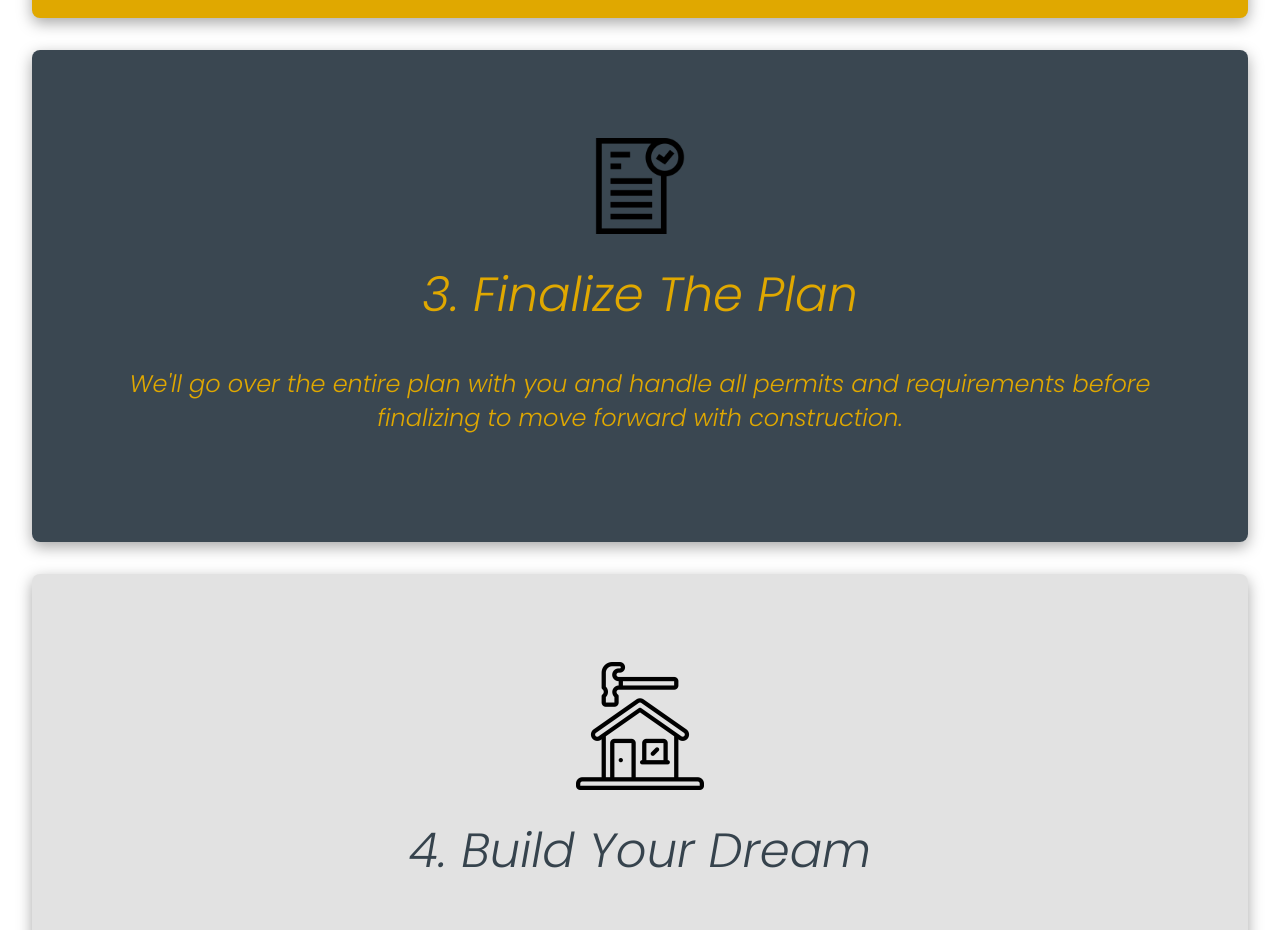
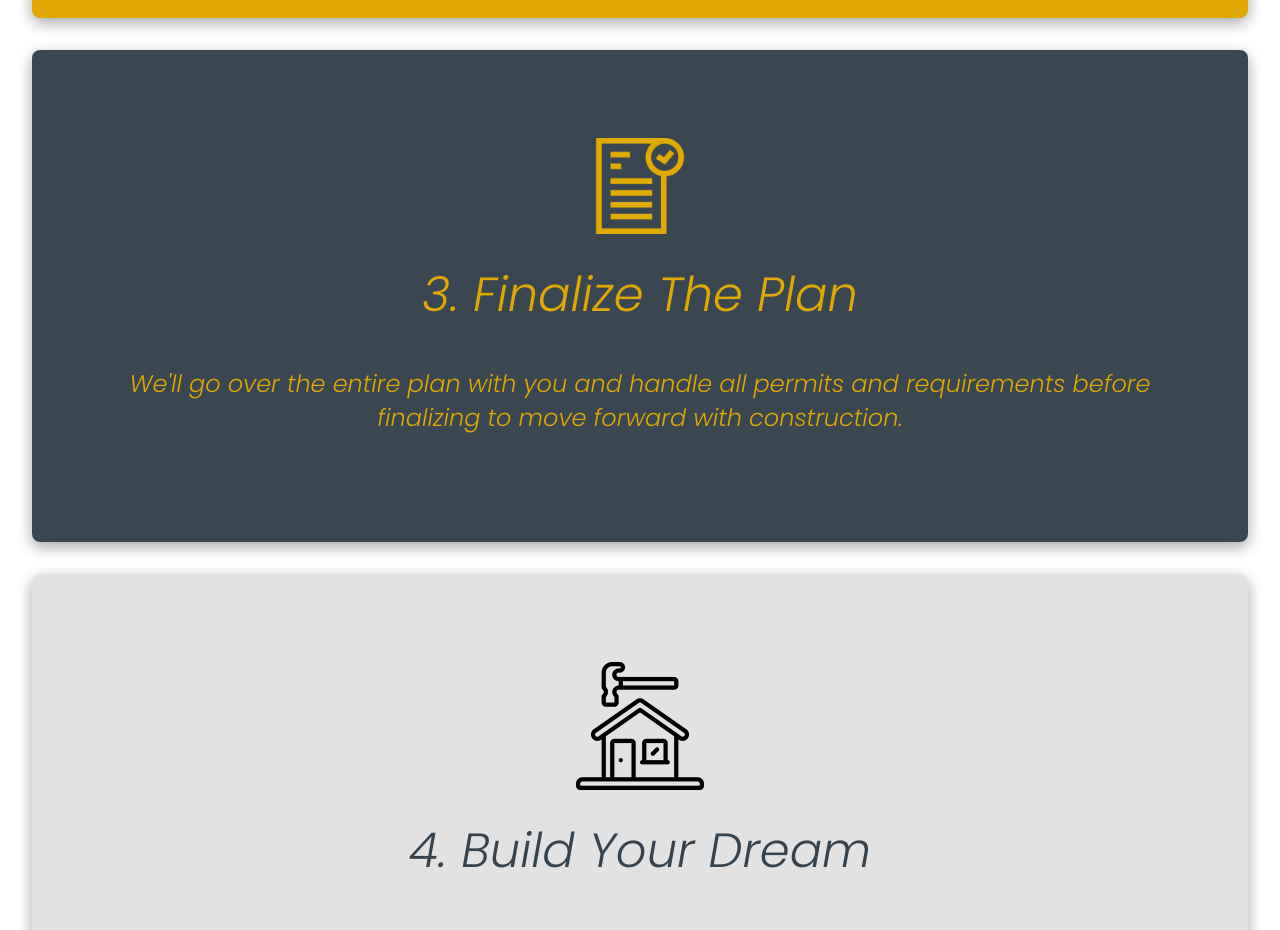
Before and after one commit to dylantrimble/dirac_builders, a plain HTML site: page services.html in a window 1280 px wide. Shown: the part 1760-2690 px from the top of the page. Drawn offline with nearby package versions, Linux system fonts and the light colour scheme.

Commit message:
added colored approved image

```diff
--- a/services.html
+++ b/services.html
@@ -67,7 +67,7 @@
             <p>We'll conceptualize your project and set you up with our designer to develop your project on a realistic budget</p>
         </div>
         <div class="process s3">
-            <img class="pro-icon" src="./styles/images/icons/approved.png" alt="approved checklist">
+            <img class="pro-icon" src="./styles/images/icons/approved (1).png" alt="approved checklist">
             <h3>3. Finalize The Plan</h3>
             <p>We'll go over the entire plan with you and handle all permits and requirements before finalizing to move forward with construction.</p>
         </div>
```
Also changed, not shown: styles/images/icons/approved (1).png (added).
